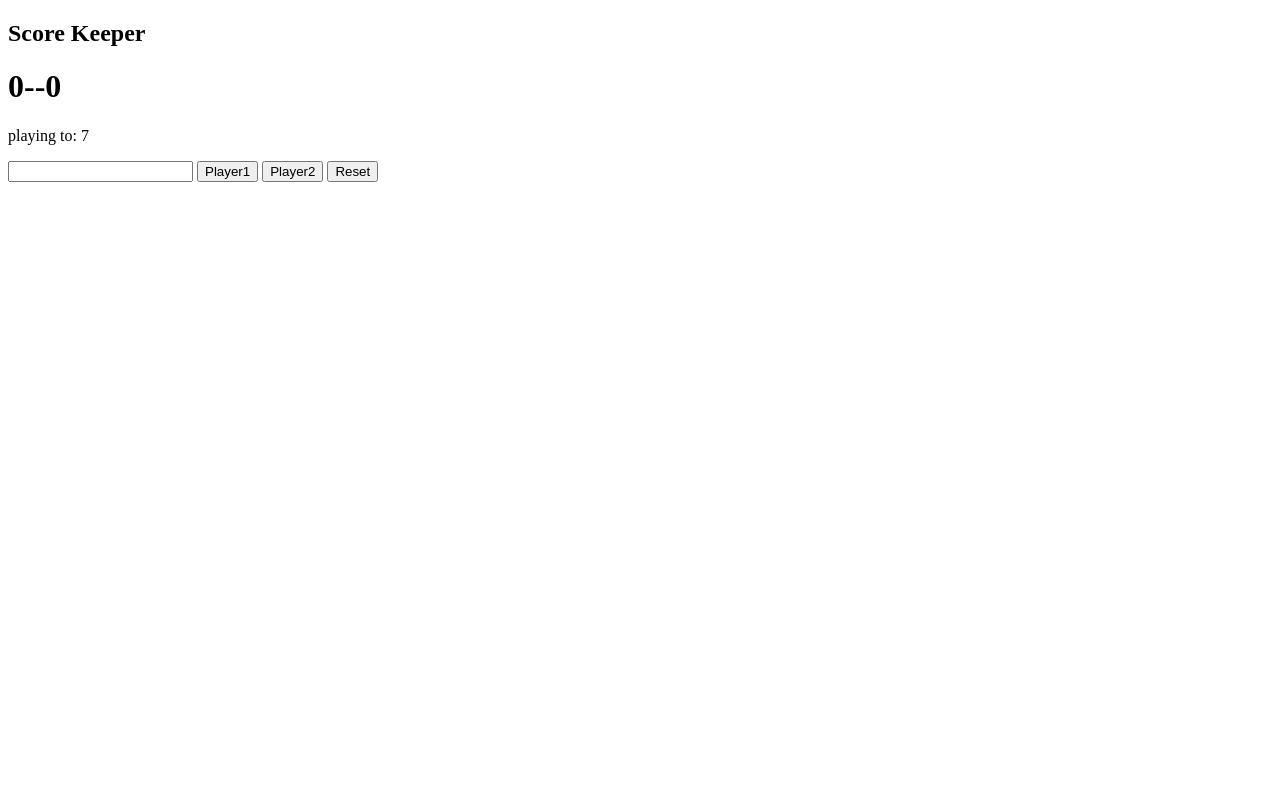
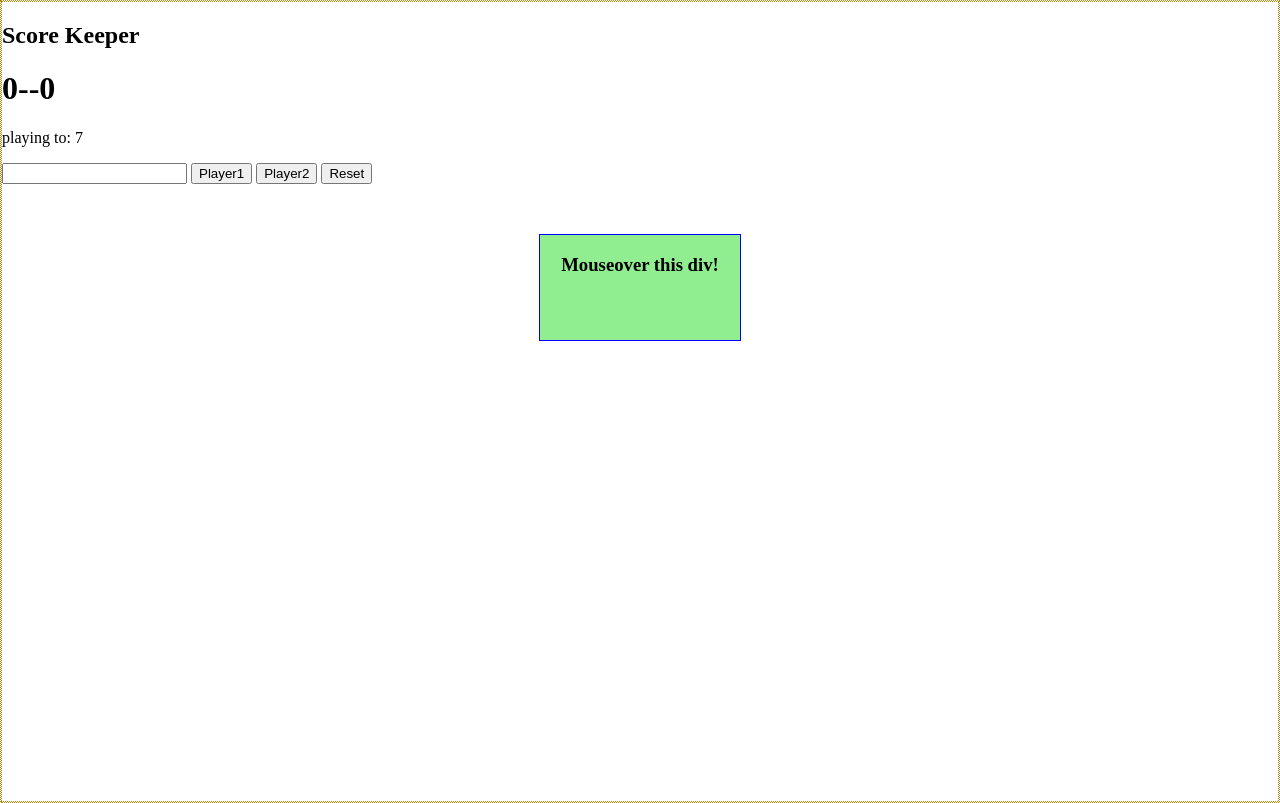
Before and after one commit to alexanderamundson/Design, a plain HTML site: page Udemy/2scoreKeeperGame/index.html in a window 1280 px wide. Drawn offline with Linux system fonts and the light colour scheme.

Commit message:
Added mouseover color changer

```diff
--- a/Udemy/2scoreKeeperGame/index.html
+++ b/Udemy/2scoreKeeperGame/index.html
@@ -17,6 +17,9 @@
         <button id="Player2">Player2</button>
         <button id="Reset">Reset</button>
     </div>
+    <div id="mouse" onmouseover=backgroundColor(event) onmouseout=resetBackground()>
+        <h3>Mouseover this div!</h3>
+    </div>
     <script type="text/javascript" src="script.js" ></script>
 </body>
 </html>
--- a/Udemy/2scoreKeeperGame/script.js
+++ b/Udemy/2scoreKeeperGame/script.js
@@ -5,6 +5,8 @@ const player1 = document.getElementById("Player1");
 const player2 = document.getElementById("Player2");
 const reset = document.getElementById("Reset");
 const inputNum = document.querySelector("input");
+const body = document.querySelector("body");
+const mouse = document.querySelector("div h3");
 
 let p1score =0;
 let p2score =0;
@@ -52,4 +54,13 @@ function resetScores() {
     gameOver = false;
     p1Display.classList.remove("winner");
     p2Display.classList.remove("winner");
-}
+};
+
+function backgroundColor(e) {
+    mouse.innerHTML = '<p>MouseX: '+e.offsetX+' </p><p>MouseY: '+e.offsetY+'</p>';
+    body.style.backgroundColor = "rgb("+e.offsetX+","+e.offsetY+",10)";
+};
+
+function resetBackground() {
+    body.style.backgroundColor = "white";
+};
--- a/Udemy/2scoreKeeperGame/style.css
+++ b/Udemy/2scoreKeeperGame/style.css
@@ -1,3 +1,20 @@
 .winner {
     color: aqua;
 }
+html, body {
+    margin: 0;
+    height: 100%;
+    border: 1px dotted darkgoldenrod;
+}
+
+body:hover {
+    background-color: white;
+}
+#mouse {
+    margin: 50px auto;
+    border: 1px solid blue;
+    background: lightgreen;
+    text-align: center;
+    height: 105px;
+    width: 200px;
+}
```
